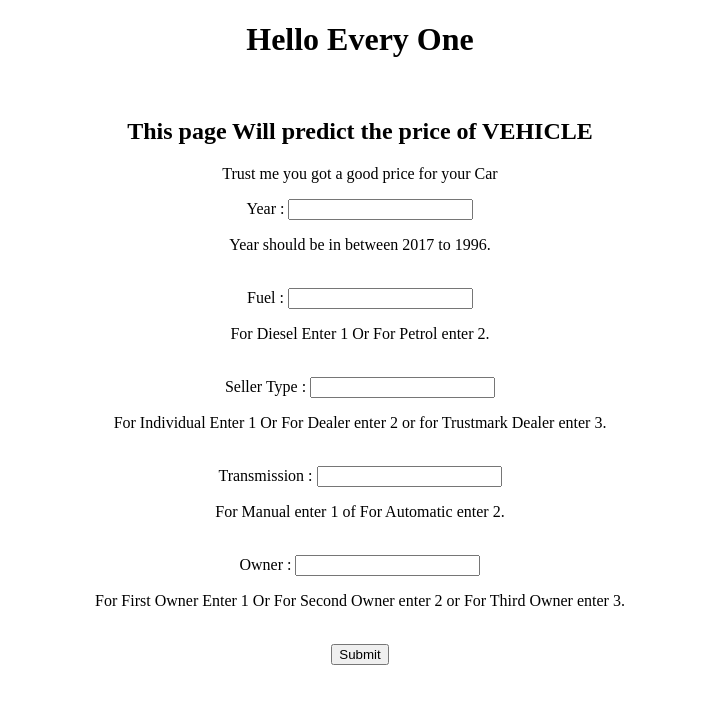
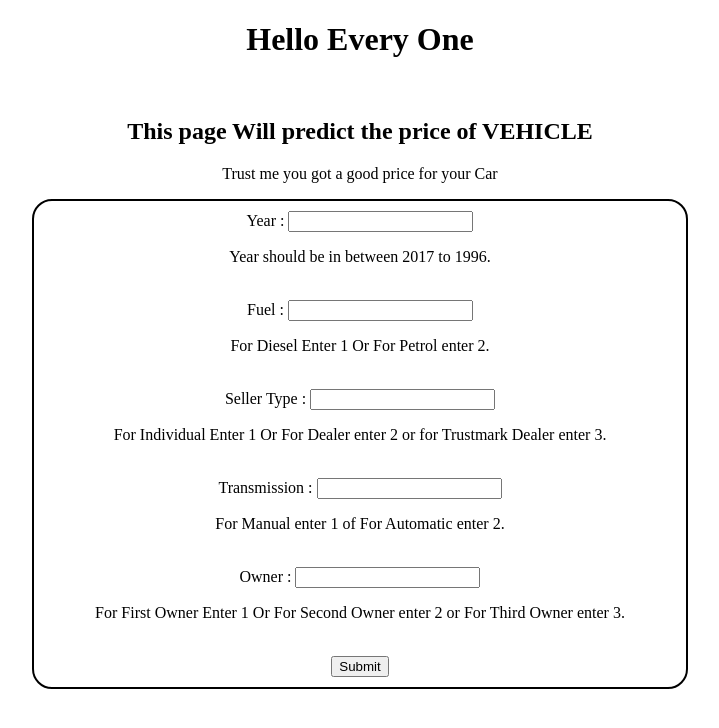
Before and after one commit to abhishekrajv1408/deploy_car_pre, a Flask app: page / in a window 1280 px wide. Shown: the top 728 px of the page, without its empty margins (280-999 px from the left). Run offline with Flask 2, Linux system fonts and the light colour scheme.

Commit message:
home.html updated

```diff
--- a/Templates/home.html
+++ b/Templates/home.html
@@ -5,19 +5,28 @@
     <meta http-equiv="X-UA-Compatible" content="IE=edge">
     <meta name="viewport" content="width=device-width, initial-scale=1.0">
     <title>Home|Page</title>
+    <style>
+        form{
+            border:2px solid black;
+            width: 50%;
+            padding:10px;
+            border-radius: 20px;
+        }
+    </style>
 </head>
 <body><center>
 
         <h1>Hello Every One</h1><br>
         <h2>This page Will predict the price of VEHICLE</h2>
         <p>Trust me you got a good price for your Car</p>
+
     <form action="result" method="POST">
         Year  :  <input type="text" name="year"><p>Year should be in between 2017 to 1996.</p><br>
         Fuel    :  <input type="text" name="fuel"><p>For Diesel Enter 1 Or For Petrol enter 2.</p><br>
         Seller Type :  <input type="text" name="seller_type"><p>For Individual Enter 1 Or For Dealer enter 2 or for Trustmark Dealer enter 3.</p><br>
         Transmission :  <input type="text" name="transmission"><p>For Manual enter 1 of For Automatic enter 2. </p><br>
         Owner :  <input type="text" name="owner"><p>For First Owner Enter 1 Or For Second Owner enter 2 or For Third Owner enter 3.</p><br>
-    <input type="submit">
+    <input type="submit" >
     </form>
 </center>
 
```
